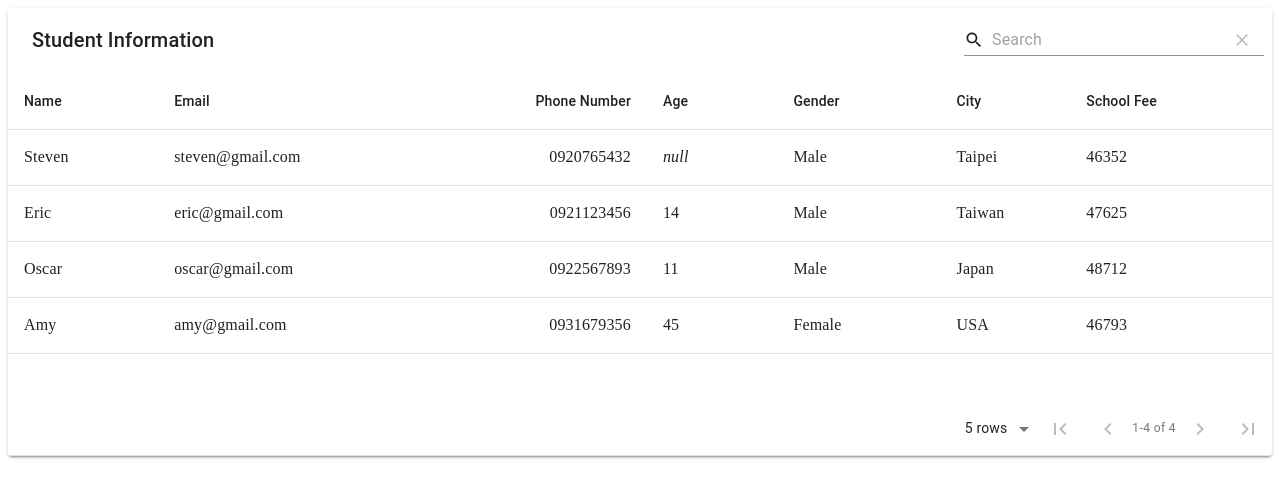
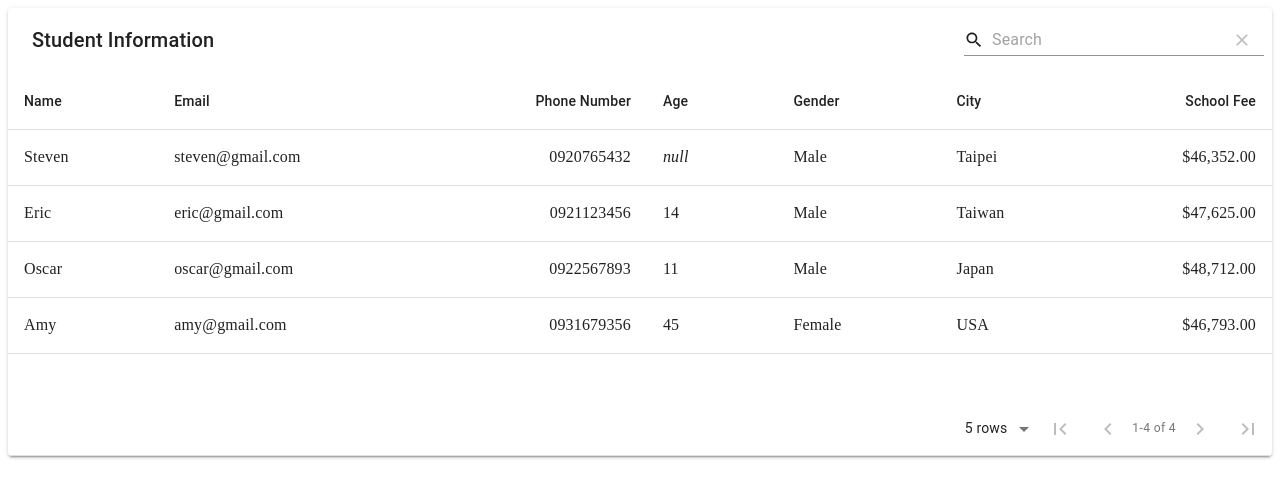
Before and after one commit to pluto123/material_table, a React (Create React App) app: page / in a window 1280 px wide. Shown: the top 498 px of the page. Built offline with nearby package versions, Linux system fonts and the light colour scheme.

Commit message:
設定欄位類型

```diff
--- a/src/App.js
+++ b/src/App.js
@@ -56,7 +56,7 @@ function App() {
     { title: "Age", field: "age", emptyValue: ()=><em>null</em>},
     { title: "Gender", field: "gender", lookup: genderLookup },
     { title: "City", field: "city" },
-    { title: "School Fee", field: "fee" }
+    { title: "School Fee", field: "fee", type: "currency" }
   ]
 
   return (
```
